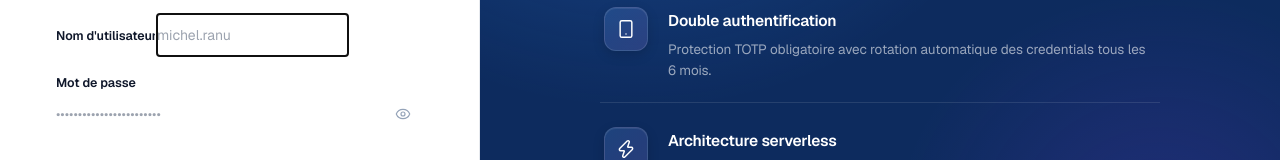
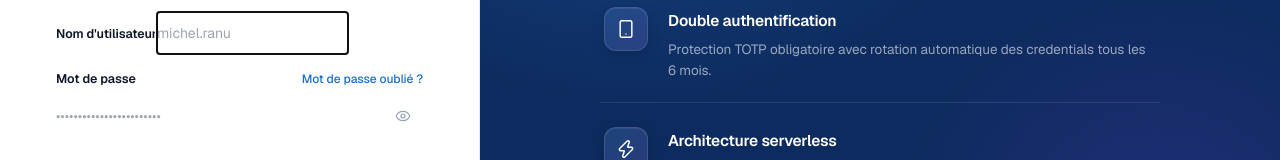
Before and after one commit to yoyo5053/mspr-cofrap, a React app in the folder frontend/: page /login in a window 1280 px wide. Shown: the part 453-613 px from the top of the page. Built offline with nearby package versions, Linux system fonts and the light colour scheme; no server answers; the HTML template or start-up script is replaced by a standard one.

Commit message:
Add forgot password link and recovery flow

```diff
--- a/frontend/src/App.jsx
+++ b/frontend/src/App.jsx
@@ -3,6 +3,7 @@ import CreateAccount from './pages/CreateAccount'
 import Login from './pages/Login'
 import Dashboard from './pages/Dashboard'
 import Renew from './pages/Renew'
+import Recover from './pages/Recover'
 import NotFound from './pages/NotFound'
 import ProtectedRoute from './components/ProtectedRoute'
 
@@ -13,6 +14,7 @@ function App() {
           <Route path="/" element={<Navigate to="/login" />} />
           <Route path="/login" element={<Login />} />
           <Route path="/create-account" element={<CreateAccount />} />
+          <Route path="/recover" element={<Recover />} />
           <Route path="/dashboard" element={
             <ProtectedRoute>
               <Dashboard />
--- a/frontend/src/pages/Login.jsx
+++ b/frontend/src/pages/Login.jsx
@@ -134,7 +134,16 @@ export default function Login() {
                             </div>
 
                             <div>
-                                <label className="label" style={labelStyle}>Mot de passe</label>
+                                <div style={{ display: 'flex', alignItems: 'center', justifyContent: 'space-between', marginBottom: '7px' }}>
+                                    <label className="label" style={{ ...labelStyle, marginBottom: 0 }}>Mot de passe</label>
+                                    <Link to="/recover" style={{
+                                        fontSize: '12px', color: 'var(--accent)',
+                                        textDecoration: 'none', fontWeight: '500',
+                                        letterSpacing: '-0.005em',
+                                    }}>
+                                        Mot de passe oublié ?
+                                    </Link>
+                                </div>
                                 <div style={{ position: 'relative' }}>
                                     <input
                                         className="input"
--- a/frontend/src/services/api.js
+++ b/frontend/src/services/api.js
@@ -29,3 +29,13 @@ export const authenticate = async (username, password, totpCode) => {
     if (!response.ok) throw new Error('Erreur authenticate')
     return response.json()
 }
+
+export const recoverWithBackupCode = async (username, backupCode) => {
+    const response = await fetch(`${GATEWAY_URL}/function/recover-with-backup-code`, {
+        method: 'POST',
+        headers: { 'Content-Type': 'application/json' },
+        body: JSON.stringify({ username, backup_code: backupCode })
+    })
+    if (!response.ok) throw new Error('Erreur recover-with-backup-code')
+    return response.json()
+}
```
